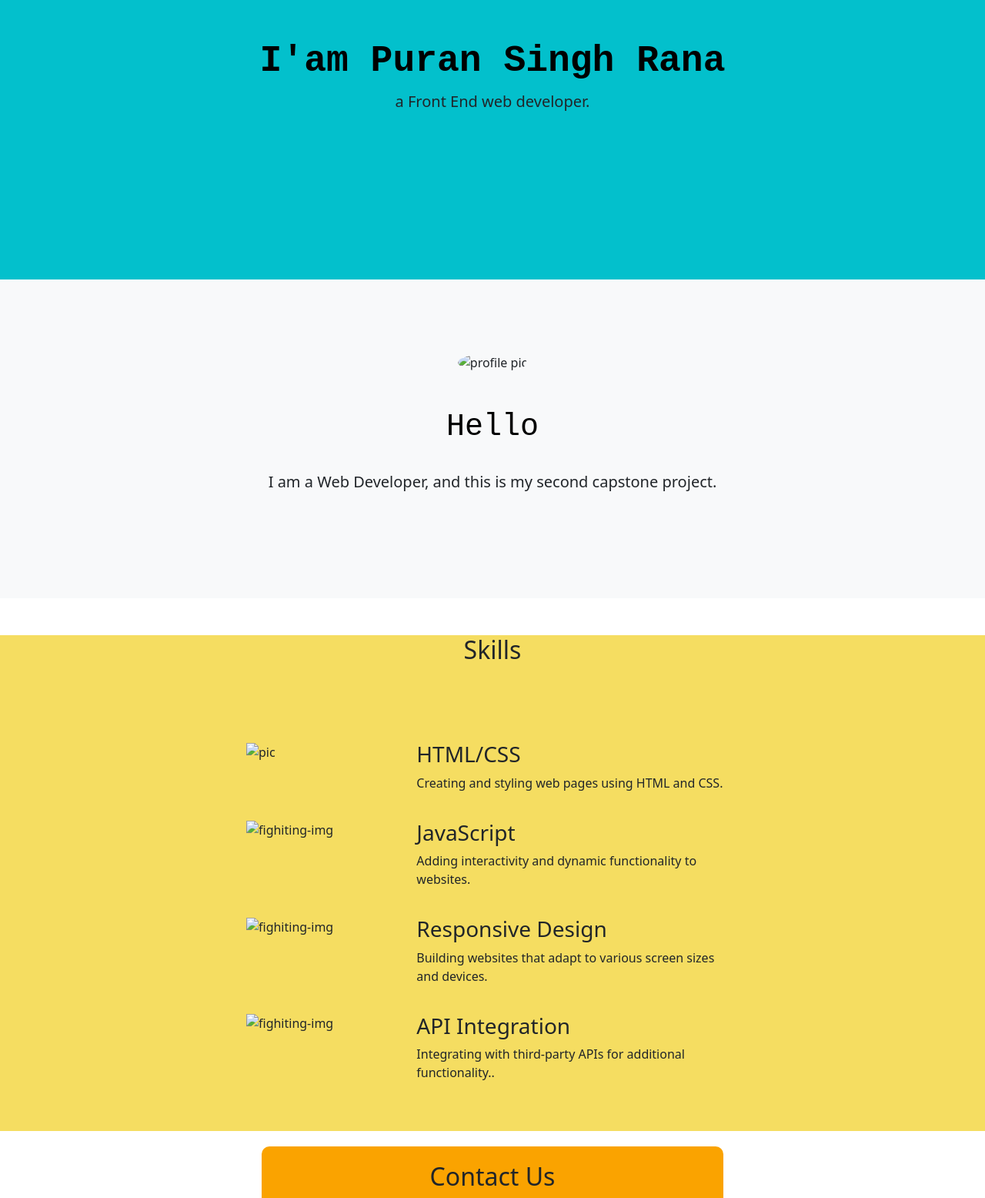
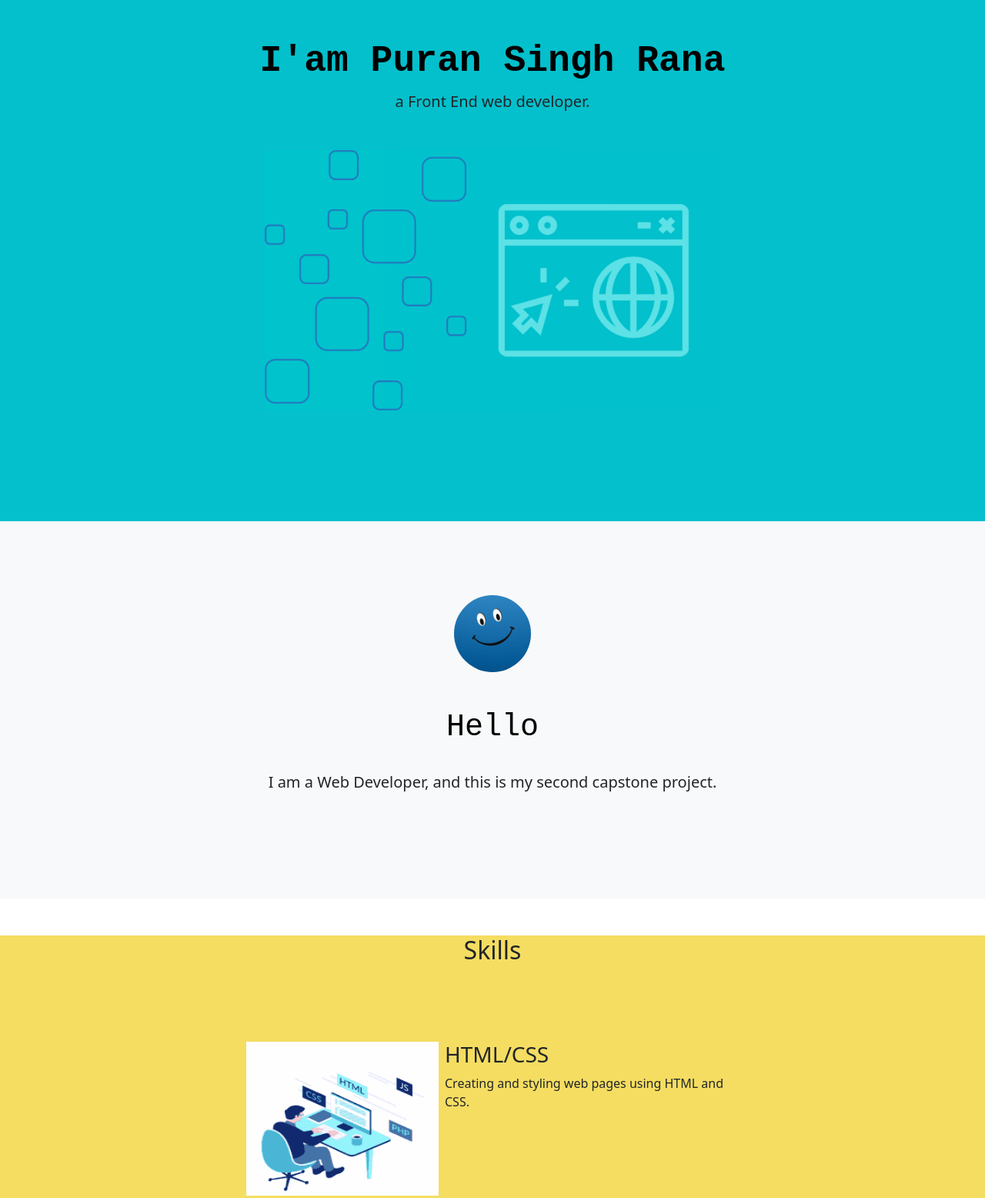
Before and after one commit to puranrana080/MyPortfolio, a plain HTML site: page index.html in a window 1280 px wide. Shown: the part 93-1649 px from the top of the page at 77% size. Drawn offline with nearby package versions, Linux system fonts and the light colour scheme.

Commit message:
Update index.html

```diff
--- a/index.html
+++ b/index.html
@@ -35,7 +35,7 @@
           <p class="lead mb-4">a Front End web developer.</p>
           <br>
           <div class="first-img container">
-            <img class="middle-img" src="./assets/Rent Bus.png" alt="">
+            <img class="middle-img" src="./Rent Bus.png" alt="">
           </div>
         </div>
       </div>
@@ -46,7 +46,7 @@
     <div class="back1 mb-5">
       <div class="p-5 text-center bg-body-tertiary">
         <div class="container py-5">
-          <img class="profile mb-5" src="./assets/profile.jpg" alt="profile pic" height="200">
+          <img class="profile mb-5" src="./profile.jpg" alt="profile pic" height="200">
 
 
           <h1 class="text-body-emphasis">Hello</h1>
@@ -73,14 +73,14 @@
 
     <div class="parent pb-5">
       <div class="typing">
-        <img src="./assets/htmlcss.gif" height="200" width="250" alt="pic">
+        <img src="./htmlcss.gif" height="200" width="250" alt="pic">
       </div>
       <div class="coding px-2">
         <h3>HTML/CSS</h3>
         <p>Creating and styling web pages using HTML and CSS.</p>
       </div>
       <div class="chillies ">
-        <img class="chilli-img" src="./assets/js.gif" height="200" width="250" alt="fighiting-img">
+        <img class="chilli-img" src="./js.gif" height="200" width="250" alt="fighiting-img">
       </div>
       <div class="hot-wings px-2">
         <h3>JavaScript</h3>
@@ -88,7 +88,7 @@
       </div>
 
       <div class="chillies ">
-        <img class="chilli-img" src="./assets/designer.gif" height="200" width="250" alt="fighiting-img">
+        <img class="chilli-img" src="./designer.gif" height="200" width="250" alt="fighiting-img">
       </div>
       <div class="hot-wings px-2">
         <h3>Responsive Design</h3>
@@ -96,7 +96,7 @@
       </div>
 
       <div class="chillies ">
-        <img class="chilli-img" src="./assets/api.gif" height="200" width="250" alt="fighiting-img">
+        <img class="chilli-img" src="./api.gif" height="200" width="250" alt="fighiting-img">
       </div>
       <div class="hot-wings px-2">
         <h3>API Integration</h3>
```
